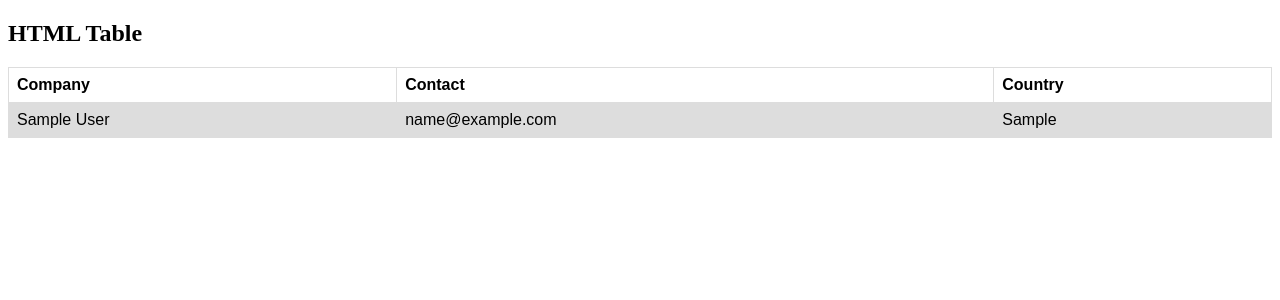
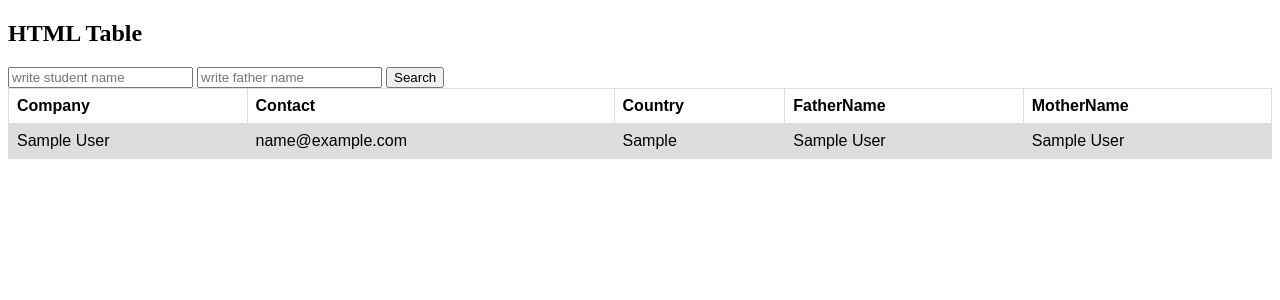
Before and after one commit to Khadija1824/StudentInfo_Backend, a Django app: page / in a window 1280 px wide. Shown: the top 300 px of the page. Run offline with Django 3.2, Linux system fonts and the light colour scheme; tables that the repository leaves empty hold one stand-in row (values such as "Sample post").

Commit message:
add search bar in project

```diff
--- a/student/admin.py
+++ b/student/admin.py
@@ -4,4 +4,4 @@ from student.models import Student
 # Register your models here.
 @admin.register(Student)
 class UserAdmin(admin.ModelAdmin) :
-    list_display = ('id', 'name', 'email','country')
+    list_display = ('id', 'name', 'email','country','fathername','mothername')
--- a/student/models.py
+++ b/student/models.py
@@ -5,3 +5,5 @@ class Student(models.Model):
     name = models.CharField(max_length=70)
     email = models.EmailField(max_length=100)
     country = models.CharField(max_length=70)
+    fathername = models.CharField(max_length=70)
+    mothername = models.CharField(max_length=70)
--- a/student/templates/student_table_page.html
+++ b/student/templates/student_table_page.html
@@ -23,12 +23,20 @@ tr:nth-child(even) {
 <body>
 
 <h2>HTML Table</h2>
+<form action="{% url 'student_list' %}">
+    <input type="text" name="studentname" placeholder="write student name">
+    <input type="text" name="fathername" placeholder="write father name">
+   <button type="submit" value="submit" >Search</button>
+</form>
+</form>
 
 <table>
   <tr>
     <th>Company</th>
     <th>Contact</th>
     <th>Country</th>
+    <th>FatherName</th>
+    <th>MotherName</th>
   </tr>
   {% for student in student_list %}
   <tr>
@@ -38,10 +46,19 @@ tr:nth-child(even) {
     <td>
         {{student.email}}
     </td>
-    <td>{{student.country}}</td>
+    <td>
+        {{student.country}}
+    </td>
+    <td>
+        {{student.fathername}}
+    </td>
+    <td>
+        {{student.mothername}}
+    </td>
   </tr>
   {% endfor %}
 </table>
 
+
 </body>
 </html>
--- a/student/views.py
+++ b/student/views.py
@@ -1,9 +1,24 @@
 from django.shortcuts import render
 from student.models import Student
 
+# import pdb;pdb.set_trace()
 # Create your views here.
 def student_list(request):
-   students=Student.objects.all()
-   print("students", students)
-   student_dict={'student_list':students}
-   return render(request, 'student_table_page.html',student_dict)
+
+    students=[]
+    student_name=request.GET.get('studentname')
+    father_name=request.GET.get('fathername')
+    # import pdb;pdb.set_trace()
+    if student_name  and father_name:
+        students=Student.objects.filter(name=student_name,fathername=father_name)
+    elif father_name:
+           students=Student.objects.filter(fathername=father_name)
+    elif  student_name:
+        students=Student.objects.filter(name=student_name)
+
+    else:
+        students=Student.objects.all()
+
+    print("students", students)
+    student_dict={'student_list':students}
+    return render(request, 'student_table_page.html',student_dict)
```
Also changed, not shown: student/migrations/0003_auto_20250920_0933.py (added).
